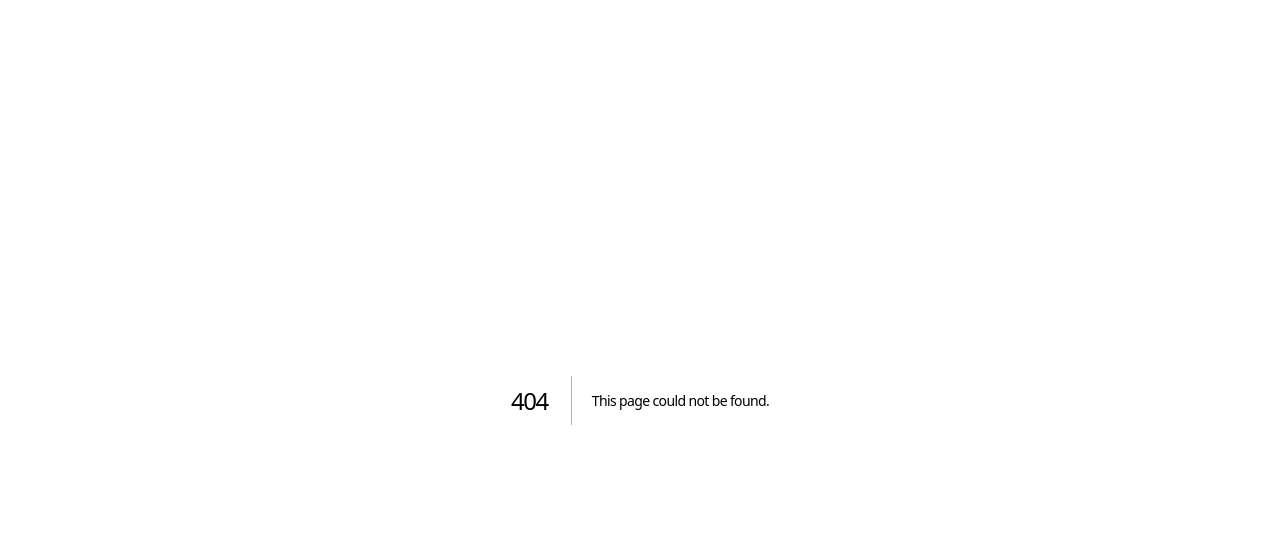
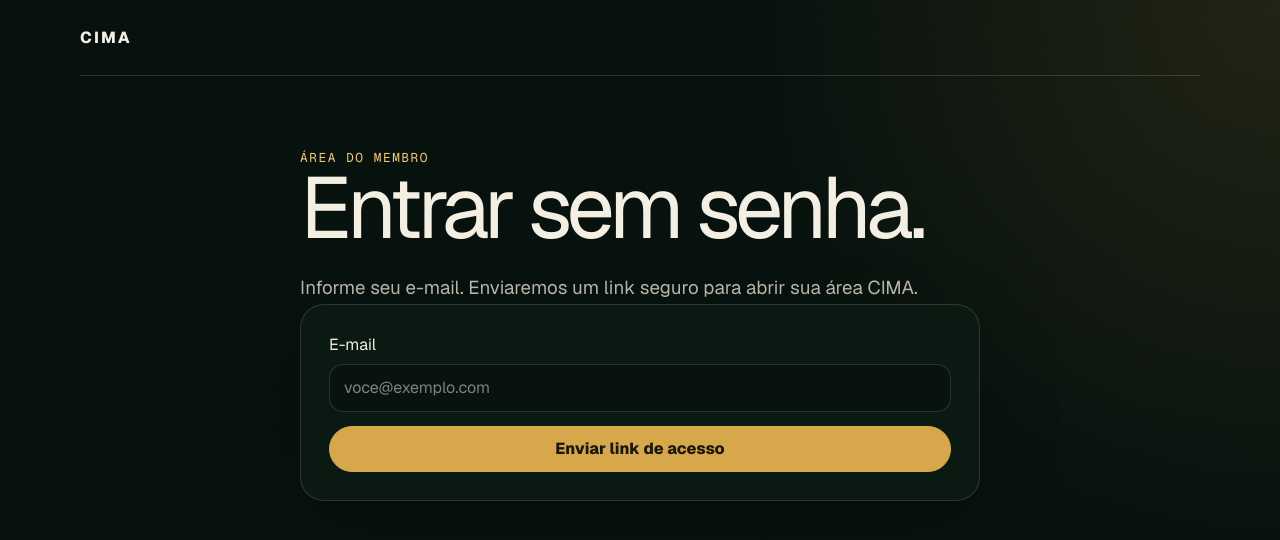
Before and after one commit to akin05pay/CIMA, a Next.js app: page /sign-in in a window 1280 px wide. Before the commit this address had no page. Shown: the top 540 px of the page. Built offline with nearby package versions, Linux system fonts and the light colour scheme.

Commit message:
feat: add sign-in page

```diff
--- /dev/null
+++ b/src/app/sign-in/page.tsx
@@ -0,0 +1,60 @@
+import Link from "next/link";
+
+import { sendMagicLink } from "./actions";
+
+type SignInPageProps = {
+  searchParams: Promise<Record<string, string | string[] | undefined>>;
+};
+
+export default async function SignInPage({ searchParams }: SignInPageProps) {
+  const params = await searchParams;
+  const sent = params.sent === "1";
+  const error = typeof params.error === "string" ? params.error : null;
+
+  return (
+    <main>
+      <div className="container nav">
+        <Link href="/" className="brand">
+          CIMA
+        </Link>
+      </div>
+
+      <section className="container section" style={{ maxWidth: 680 }}>
+        <p className="eyebrow">Área do membro</p>
+        <h1 style={{ fontSize: "clamp(3rem, 8vw, 5.4rem)" }}>Entrar sem senha.</h1>
+        <p className="lead">
+          Informe seu e-mail. Enviaremos um link seguro para abrir sua área CIMA.
+        </p>
+
+        <form action={sendMagicLink} className="panel form-stack">
+          <label className="field">
+            <span>E-mail</span>
+            <input
+              className="input"
+              type="email"
+              name="email"
+              autoComplete="email"
+              required
+              placeholder="voce@exemplo.com"
+            />
+          </label>
+          <button className="button primary" type="submit">
+            Enviar link de acesso
+          </button>
+
+          {sent ? (
+            <p className="notice" role="status">
+              Link enviado. Verifique sua caixa de entrada e o spam.
+            </p>
+          ) : null}
+
+          {error ? (
+            <p role="alert">
+              Não foi possível enviar o link. Revise o e-mail e tente novamente.
+            </p>
+          ) : null}
+        </form>
+      </section>
+    </main>
+  );
+}
```
